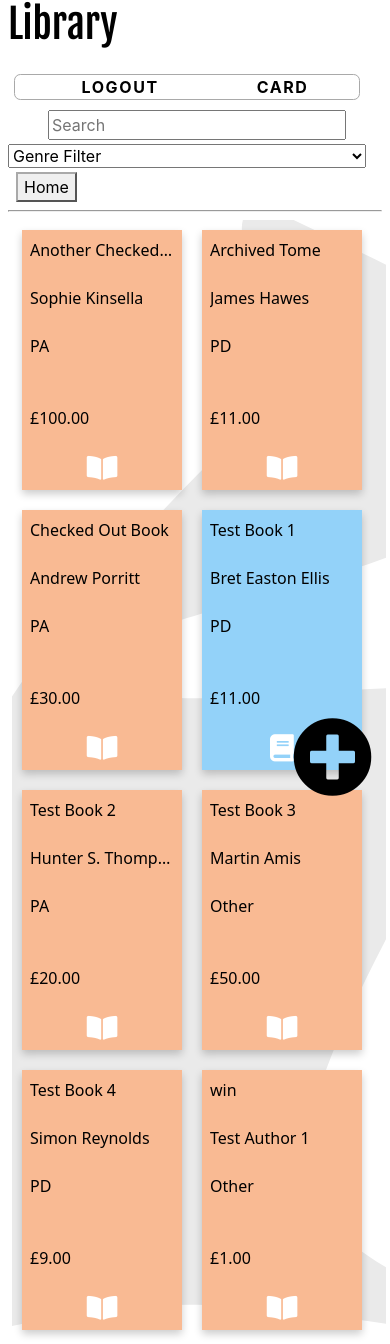
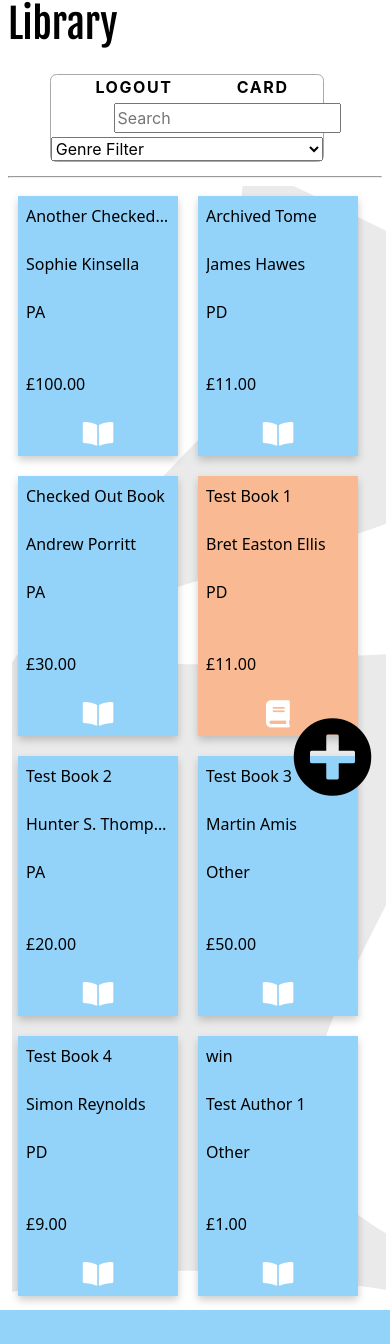
Before and after one commit to andrewporritt1977/django-library, a Django app: page /books/1/ in a window 390 px wide. After the commit the page ends 1310 px from the top, so only its background shows below. Run offline with Django 3.2, Linux system fonts and the light colour scheme; a user stored in the database is signed in; data comes from the database, SQL or seed files in the repository; some libraries are stand-ins or nearby versions.

Commit message:
further styling of margins and media queries to remove on smaller screen sizes.

```diff
--- a/library_app/static/main.css
+++ b/library_app/static/main.css
@@ -40,17 +40,26 @@ a:hover{
 }
 
 .book_container{
+
     display : flex;
     flex-direction: row;
     align-content: space-around;
     flex-wrap: wrap;
     margin : .2rem;
+    padding-left : 5rem;
+    padding-right : 5rem;
     background-image: url('./svg/Rectangle.svg');
     background-position: center;
     background-repeat: no-repeat;
     background-size: cover;
 }
 
+@media only screen and (max-width:1024px) {
+    .book_container{
+        padding-left : 0.2rem;
+        padding-right : 0.2rem;
+    }
+}
 /* buttons and components */
 .check_btn {
     color : white;
@@ -63,14 +72,29 @@ a:hover{
 
 
 /* search filter forms */
+nav{
+    padding-left: 10%;
+    padding-right: 10%;
+    width : 100%;
+    text-align: center;
+}
+
+.search-filter{
+
+    color : black;
+    margin : .3rem;
+    text-align: center;
+    display : flex;
+    flex-direction: row;
+    align-content: space-between;
+    flex-wrap: wrap;
+}
 
 .nav_section{
     display: flex;
-    align-items : center;
     justify-content: space-evenly;
     margin: .3rem;
     letter-spacing: .1em;
-    text-align: center;
     /*line-height: 3.8em;*/
     text-transform: uppercase;
     font-weight: 700;
@@ -86,15 +110,7 @@ a.nav_section{
     color : black;
 }
 
-.search-filter{
-    color : black;
-    margin : .3rem;
-    text-align: center;
-    display : flex;
-    flex-direction: row;
-    align-content: space-between;
-    flex-wrap: wrap;
-}
+
 .searchform{
     border-color: darkgrey;
 
@@ -111,11 +127,6 @@ a.nav_section{
     flex-direction: row;
     flex-wrap: wrap;
     margin-top: .2rem;
-}
-
-.reset_btn{
-    border-color: darkgrey;
-    float : left;
 }
 
 /* add book icon */
@@ -145,7 +156,7 @@ a.nav_section{
 .lib_card{
     margin: .5rem;
     padding : .4rem;
-    background-color:#F9BA93;
+    background-color:#93D2F9;
     box-shadow: 0 4px 8px 0 rgba(0,0,0,0.2);
     transition: 0.3s;
     overflow: hidden;
@@ -189,13 +200,13 @@ a.nav_section{
 }
 
 .lib_card:hover {
-    background-color:#F69559 ;
+    background-color:#59BAF6  ;
     box-shadow: 0 8px 16px 0 rgba(0,0,0,0.2);
 }
 
 .checked{
     padding : .4rem;
-    background-color: #93D2F9;
+    background-color: #F9BA93;
     color : whitesmoke;
     box-shadow: 0 4px 8px 0 rgba(0,0,0,0.2);
     transition: 0.3s;
@@ -240,7 +251,7 @@ a.nav_section{
 }
 
 .checked:hover {
-    background-color:#59BAF6 ;
+    background-color:#F69559
     box-shadow: 0 8px 16px 0 rgba(0,0,0,0.2);
 }
 
--- a/library_app/templates/base.html
+++ b/library_app/templates/base.html
@@ -23,17 +23,14 @@
         <header>
             <a href={% url 'books'%}><h1>{% block page_heading %}{% endblock %}</h1></a>
             <div class="seach-filter container columns">
-                <nav class="col-xs-12 col-3">
+                <nav class="col-xs-12 col-10">
                     <ul class="columns nav_section">
                         {% if user.is_authenticated %}
                             <a class="col-xs-6 col-6" href="{% url 'logout' %}">Logout</a>  <a class="col-xs-4 col-2" href="{% url 'user_card'%}">Card</a>
                         {% else %}
                             <a class="col-xs-6 col-6" href="{% url 'login' %}">Login</a>  <a class="col-xs-4 col-2" href="{% url 'signup' %}">Join</a>
                         {% endif %}
-
-                    </ul>
-                </nav>
-                    <form class="searchform col-xs-10 col-3" action="{% url 'search' %}" method="get">
+                        <form class="searchform col-xs-10 col-3" action="{% url 'search' %}" method="get">
                         <input type="text" class="search_input col-xs-12 col-10" placeholder="Search" name="bkSearch" onChange="form.submit();">
                     </form>
                     <form class="genreFilter col-xs-12 col-3" action="{% url 'filter' %}" method="get">
@@ -44,13 +41,12 @@
                             <option value="Other">Other</option>
                         </select>
                     </form>
+                    </ul>
+                </nav>
+
                     {% if user.is_superuser %}
                         <a class="add" href="{% url 'add_book' %}"><i class="fas fa-plus-circle add-icon"></i></a>
                     {% endif %}
-                    <form class="genreFilter column" action="{% url 'reset_view' %}" method="get">
-                        <button class="reset_btn button button-outline" type="submit" name="gFilter">Home</button>
-                    </form>
-
             </div>
         </header>
         <Body class="library_container">
```
